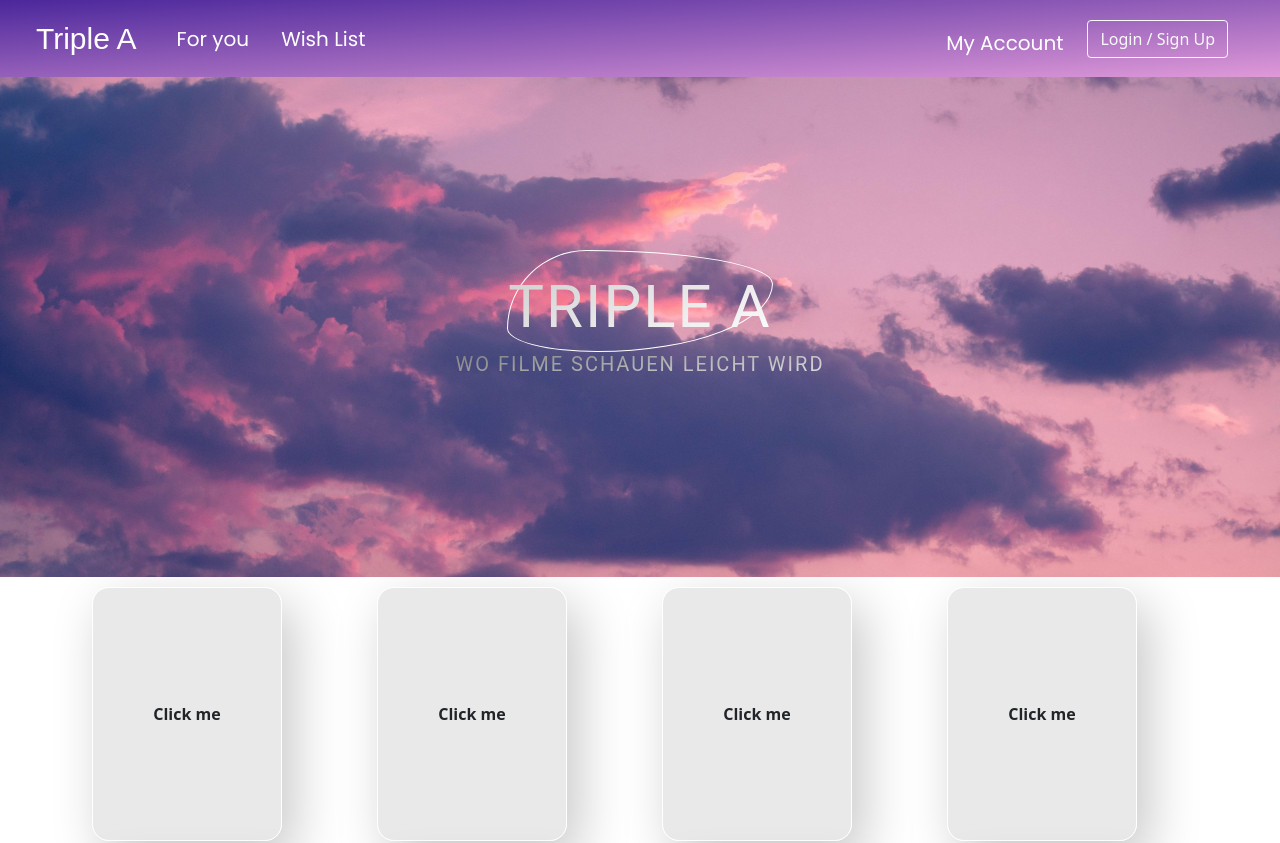
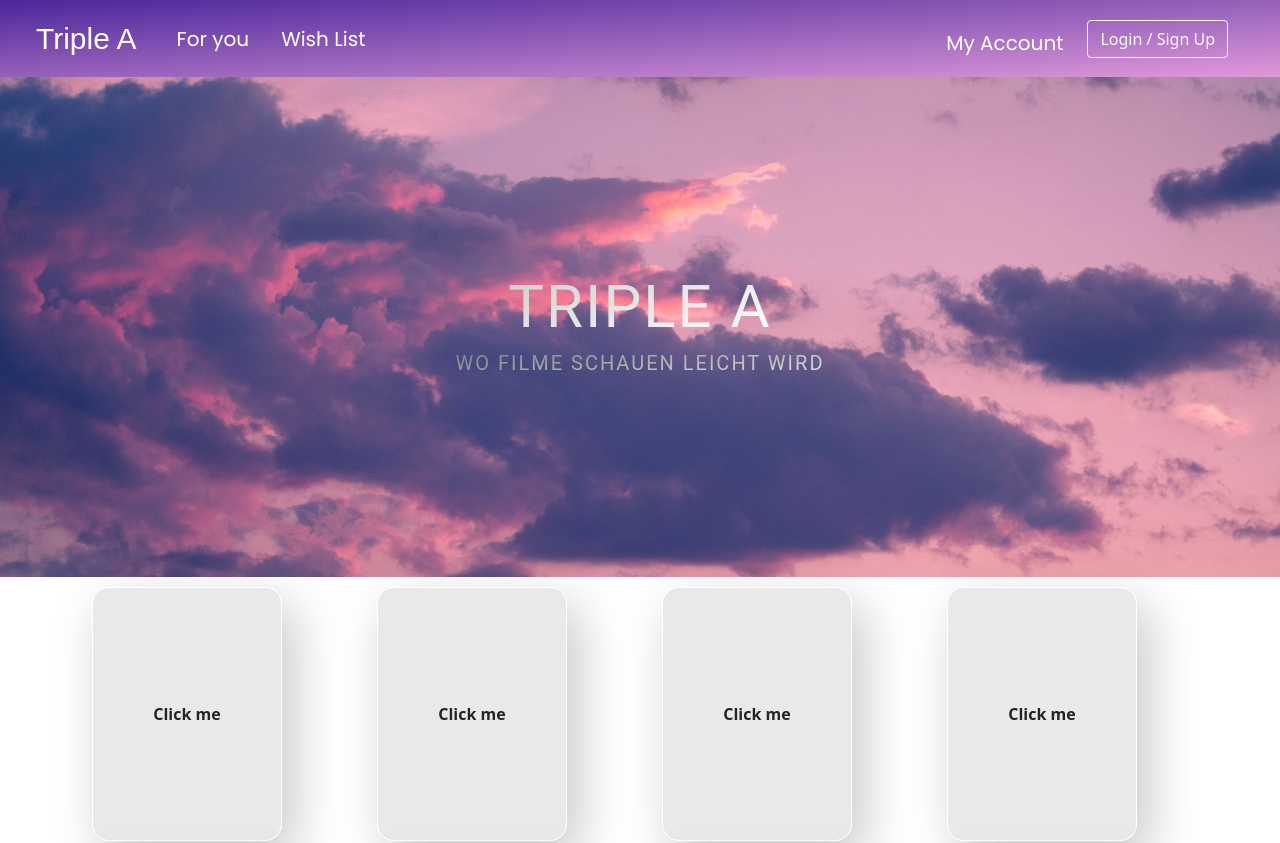
Before and after one commit to IlyaFreydkin/Triple-A, a Vue app in the folder TripleAProject/TripleAProject.Client/: page / in a window 1280 px wide. Shown: the top 843 px of the page. Built offline with nearby package versions, Linux system fonts and the light colour scheme; a web font is replaced by a local one.

Commit message:
die komische form gelöscht

```diff
--- a/TripleAProject/TripleAProject.Client/src/components/Banner.vue
+++ b/TripleAProject/TripleAProject.Client/src/components/Banner.vue
@@ -14,11 +14,7 @@
 
 <style scoped>
 
-.font-bg {
-    border: 1px solid white;
-    color: white;
-    border-radius: 30% 70% 66% 34% / 77% 33% 67% 23% ;
-}
+
 .banner-area {
     background-image: url(../images/hinterg.jpg) ;
     background-size: cover;
```
